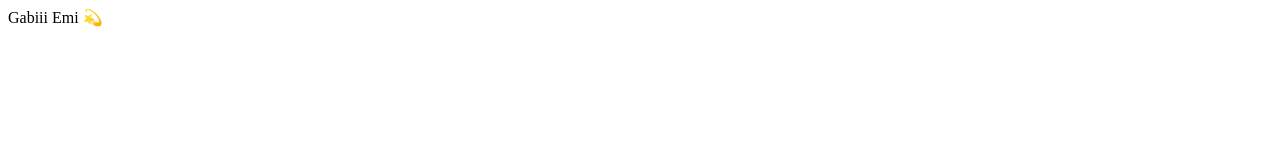
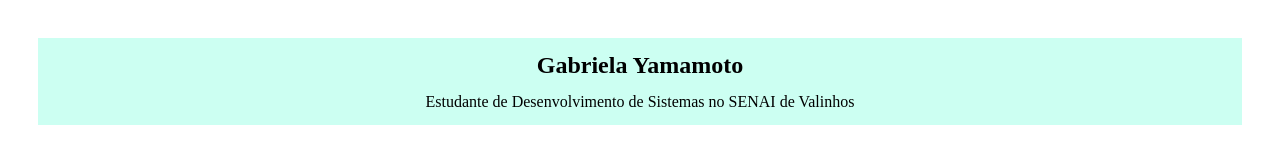
Before and after one commit to gabiyamamoto/meu-primeiro-site, a plain HTML site: page index.html in a window 1280 px wide. Drawn offline with Linux system fonts and the light colour scheme.

Commit message:
Início da estilização com CSS

```diff
--- /dev/null
+++ b/assets/styles/index.css
@@ -0,0 +1,13 @@
+/*Reset do CSS*/
+* {
+    margin: 12px;
+    padding: 1px;
+}
+
+h2, p {
+    text-align: center;
+}
+
+header {
+    background-color: rgb(204, 255, 242);
+}
--- a/index.html
+++ b/index.html
@@ -4,8 +4,12 @@
     <meta charset="UTF-8">
     <meta name="viewport" content="width=device-width, initial-scale=1.0">
     <title>Primeiro site</title>
+    <link rel="stylesheet" href="assets/styles/index.css">
 </head>
 <body>
-    Gabiii Emi 💫
+    <header>
+        <h2>Gabriela Yamamoto</h2>
+        <p>Estudante de Desenvolvimento de Sistemas no SENAI de Valinhos</p>
+    </header>
 </body>
 </html>
```
